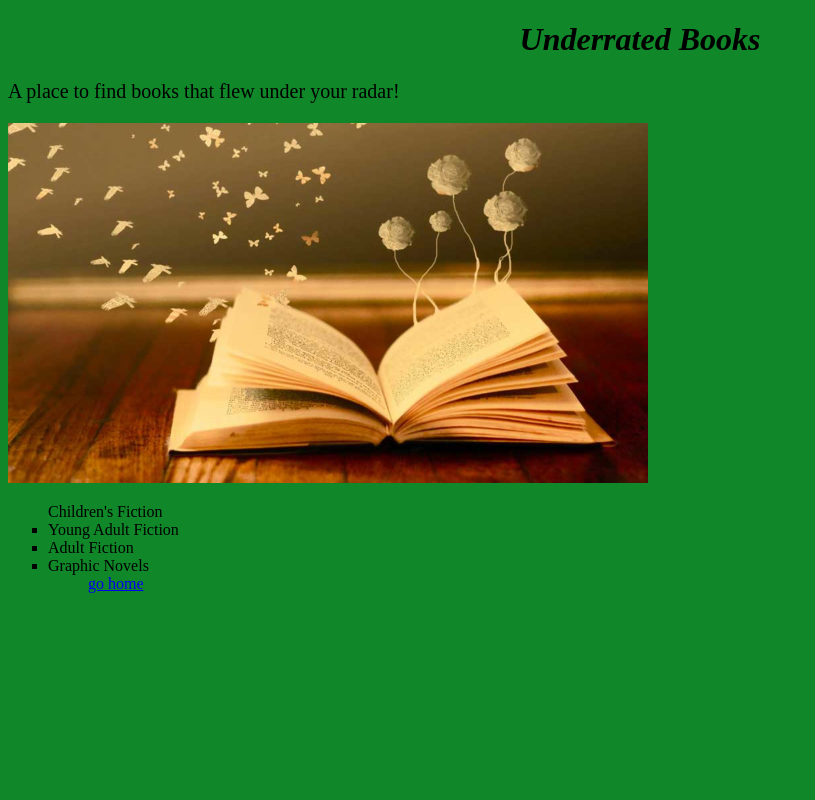
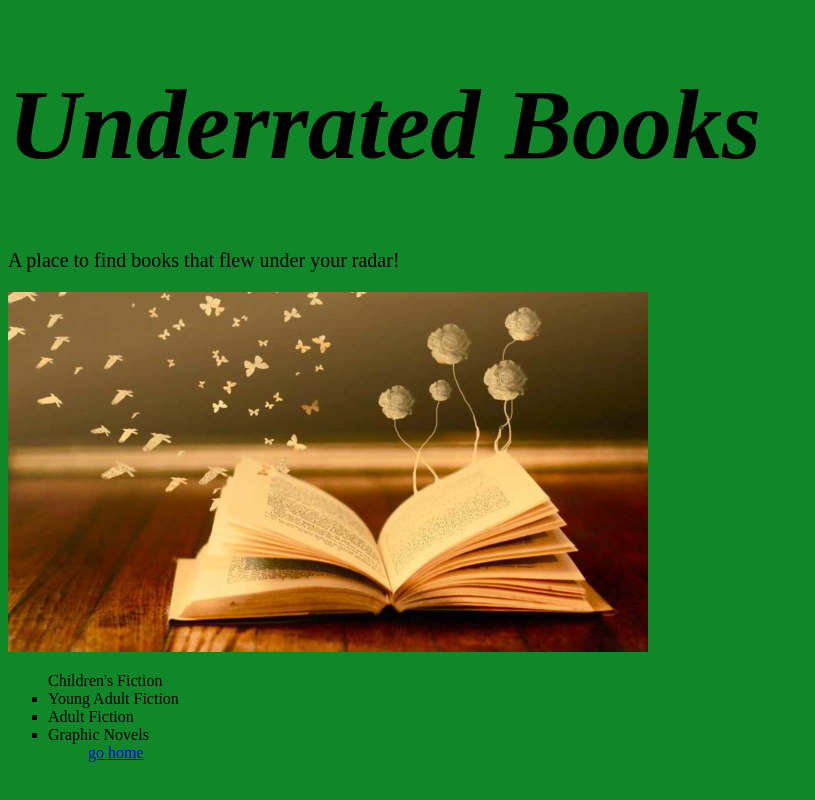
Before and after one commit to HuntF3/huntf3.github.io, a plain HTML site: page index.html in a window 1280 px wide. Shown: the whole page, without its empty margins (0-815 px from the left). Drawn offline with Linux system fonts and the light colour scheme.

Commit message:
Update mystyle.css

```diff
--- a/mystyle.css
+++ b/mystyle.css
@@ -2,9 +2,10 @@ body {
     background-color:#108728;
 }
 h1 {
-       color: black;
-       text-align: center;
-       font-style: oblique;
+    font-size:100px;
+        color:#000000
+        text-align: center;
+        font-style: oblique;
     }
 p {fancy
     font-family: verdana;
```
